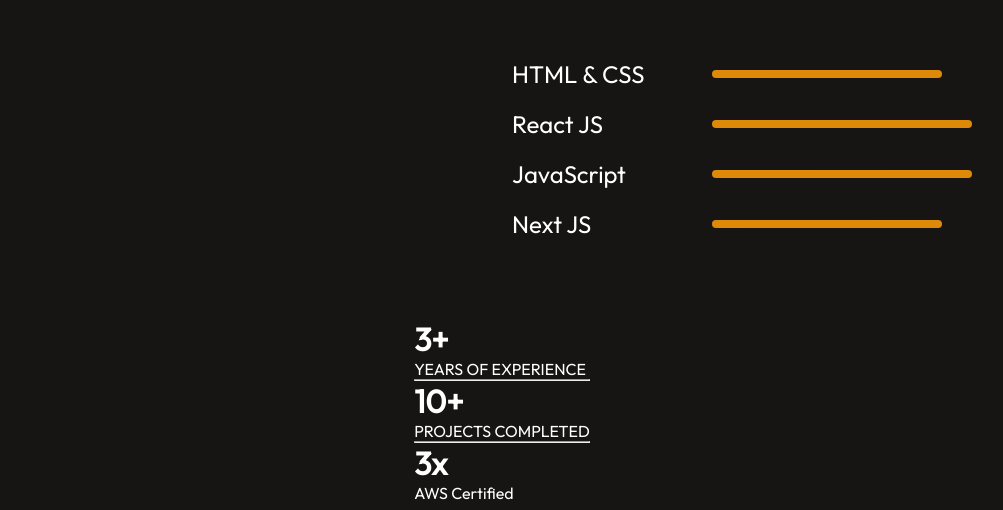
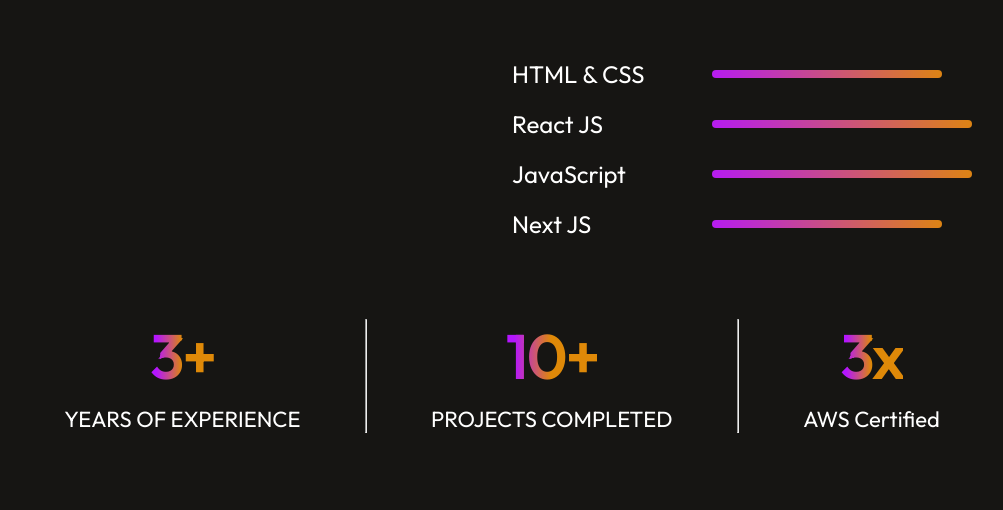
Before and after one commit to OnkarPatole28/Onkar-Portfolio, a React (Vite) app in the folder My-Portfolio/: page / in a window 1280 px wide. Shown: the part 2433-2943 px from the top of the page, without its empty margins (138-1141 px from the left). Built offline with nearby package versions, Linux system fonts and the light colour scheme.

Commit message:
Added CSS property to the About section.

```diff
--- a/My-Portfolio/src/Components/AboutMe/AboutMe.css
+++ b/My-Portfolio/src/Components/AboutMe/AboutMe.css
@@ -58,6 +58,38 @@
     width: 50%;
     height: 8px;
     border-radius: 50px;
-    background: linear-gradient(264deg, #DF8908 -5.09%, #b415FF 106106.28%);
-
+    background: linear-gradient(264deg, #DF8908 -5.09%, #B415FF 106.28%);
 }
+.about-achievements{
+    display: flex;
+    width: 100%;
+    justify-content: space-around;
+    margin-bottom: 80px;
+}
+.about-achievement{
+    display: flex;
+    flex-direction: column;
+    align-items: center;
+    gap: 10px;
+    transition: 0.5s;
+}
+.about-achievement h1{
+    font-size: 60px;
+    font-weight: 700;
+    background: linear-gradient(270deg, #DF8908 50.41%, #B415FF 90.25%);
+    background-clip: text;
+    -webkit-background-clip: text;
+    -webkit-text-fill-color: transparent;
+}
+.about-achievement p{
+    font-size: 22px;
+    font-weight: 500;
+}
+.about-skill:hover{
+    transform: scale(1.05);
+    transition: 0.3s;
+}
+.about-achievement:hover{
+    transform: scale(1.12);
+    transition: 0.5s;
+}
```
